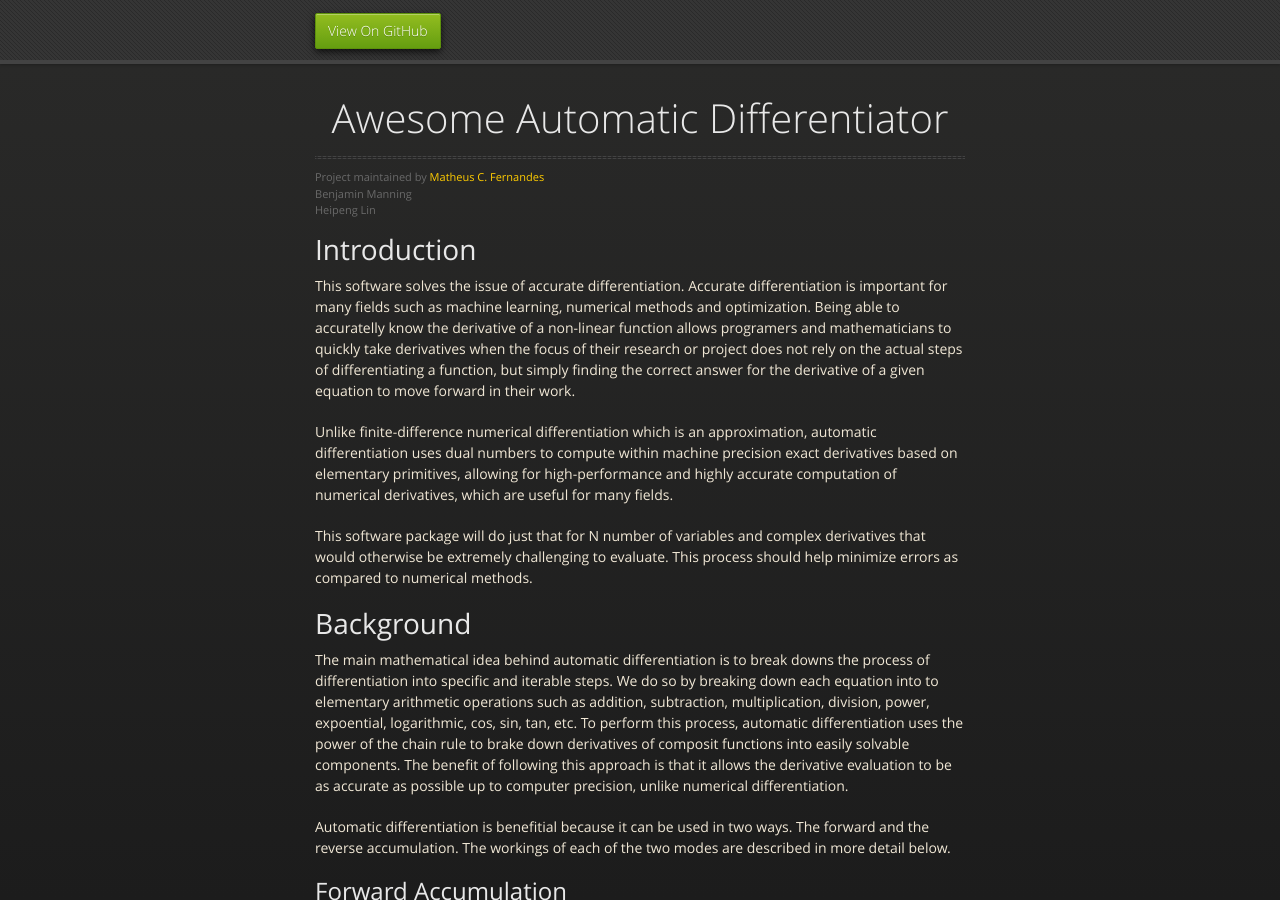
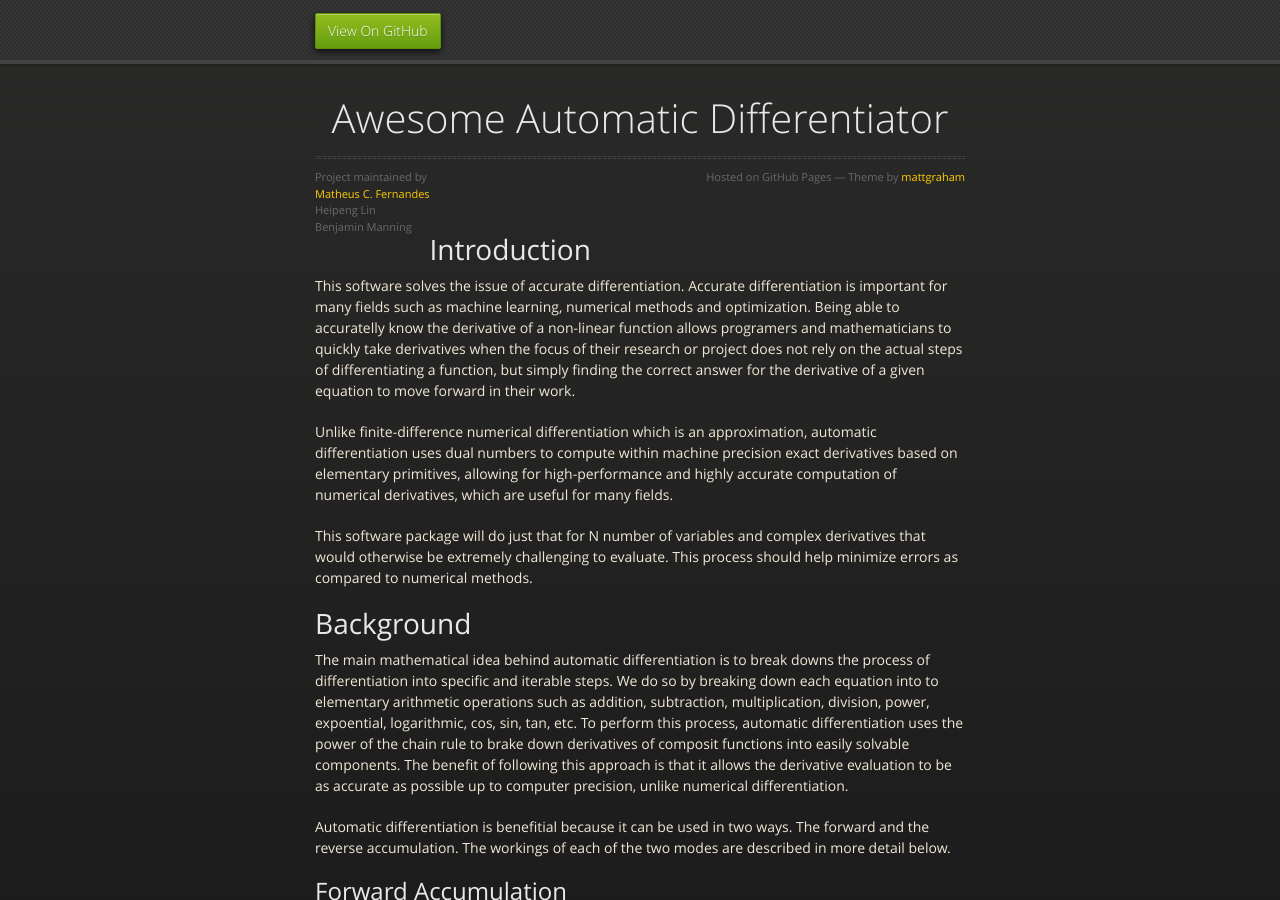
Before and after one commit to dist-computing/cs107-FinalProject, a Jekyll site: the page built from index.md, in a window 1280 px wide and 900 px high. Built offline with Jekyll 4.4.1, drawn with Linux system fonts in a browser that asks for light colours; our own code applies the rules of GitHub Pages for plain Markdown files; the repository's description, which GitHub fills in, is left out.

Commit message:
added customizabel files

```diff
--- a/_layouts/default.html
+++ b/_layouts/default.html
@@ -36,8 +36,8 @@
           <h1>{{ site.title | default: site.github.repository_name }}</h1>
           <p>{{ site.description | default: site.github.project_tagline }}</p>
           <hr>
-          <span class="credits left">Project maintained by <a href="http://fer.me">Matheus C. Fernandes</a> <br> Benjamin Manning<br> Heipeng Lin</span>
-          {% comment %} <span class="credits right">Hosted on GitHub Pages &mdash; Theme by <a href="https://twitter.com/mattgraham">mattgraham</a></span> {% endcomment %}
+          <span class="credits left">Project maintained by <br> <a href="http://fer.me">Matheus C. Fernandes</a> <br> Heipeng Lin <br> Benjamin Manning </span>
+          <span class="credits right">Hosted on GitHub Pages &mdash; Theme by <a href="https://twitter.com/mattgraham">mattgraham</a></span>
         </div>
 
         {{ content }}
```
